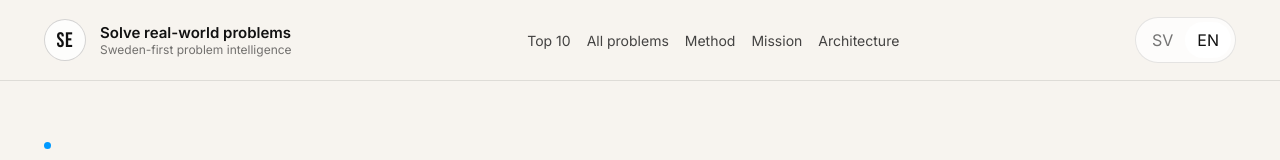
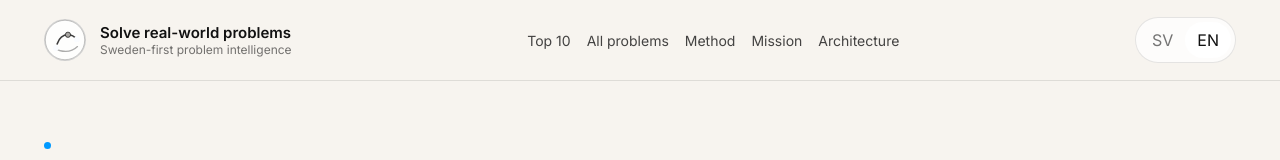
Before and after one commit to mpendyala3/fix-my-itch-sweden, a Next.js app: page / in a window 1280 px wide. Shown: the top 160 px of the page. Built offline with nearby package versions, Linux system fonts and the light colour scheme.

Commit message:
feat: replace lettermark with symbol logo

```diff
--- a/app/ClientHome.tsx
+++ b/app/ClientHome.tsx
@@ -548,7 +548,19 @@ export function HomePage({ routeLabel }: { routeLabel?: string }) {
         <div className="container">
           <nav aria-label="Primary">
             <a className="brand" href="#home">
-              <div className="brand-mark">SE</div>
+              <div className="brand-mark" aria-hidden="true">
+                <svg viewBox="0 0 64 64" fill="none" xmlns="http://www.w3.org/2000/svg">
+                  <circle cx="32" cy="32" r="30" className="brand-orbit" />
+                  <path
+                    d="M20 38C22.8 29.6 29 24 36.5 24C41.8 24 46.5 26.6 50 31"
+                    className="brand-path"
+                  />
+                  <path d="M15 44C20.5 47.5 26.5 49.5 33 49.5C40 49.5 46 47 51 42" className="brand-path faint" />
+                  <circle cx="18" cy="44" r="4.5" className="brand-node solid" />
+                  <circle cx="36.5" cy="24" r="4" className="brand-node" />
+                  <circle cx="50" cy="31" r="4.5" className="brand-node solid" />
+                </svg>
+              </div>
               <div className="brand-copy">
                 <strong>{text.brandName}</strong>
                 <span>{text.brandSub}</span>
--- a/app/globals.css
+++ b/app/globals.css
@@ -116,14 +116,44 @@ nav {
   width: 2.625rem;
   height: 2.625rem;
   border-radius: 999px;
-  display: grid;
-  place-items: center;
-  border: 1px solid var(--line-strong);
+  display: inline-flex;
+  align-items: center;
+  justify-content: center;
   background: color-mix(in srgb, var(--panel) 82%, transparent);
-  color: var(--text);
-  font-family: var(--font-display), Impact, sans-serif;
-  font-size: 1.3125rem;
-  letter-spacing: 0.04em;
+  box-shadow: inset 0 0 0 1px var(--line-strong);
+}
+
+.brand-mark svg {
+  width: 100%;
+  height: 100%;
+  display: block;
+}
+
+.brand-orbit {
+  stroke: color-mix(in srgb, var(--text) 24%, transparent);
+  stroke-width: 1.5;
+}
+
+.brand-path {
+  stroke: color-mix(in srgb, var(--text) 82%, transparent);
+  stroke-width: 2.4;
+  stroke-linecap: round;
+}
+
+.brand-path.faint {
+  stroke: color-mix(in srgb, var(--text-dim) 60%, transparent);
+  stroke-width: 1.9;
+}
+
+.brand-node {
+  fill: color-mix(in srgb, var(--bg) 65%, var(--text) 35%);
+  stroke: color-mix(in srgb, var(--text) 72%, transparent);
+  stroke-width: 1.5;
+}
+
+.brand-node.solid {
+  fill: color-mix(in srgb, white 88%, #d6e4ff 12%);
+  stroke: none;
 }
 
 .brand-copy strong {
```
Also changed, not shown: 13 other files (tests, documents, lock files or other folders).
